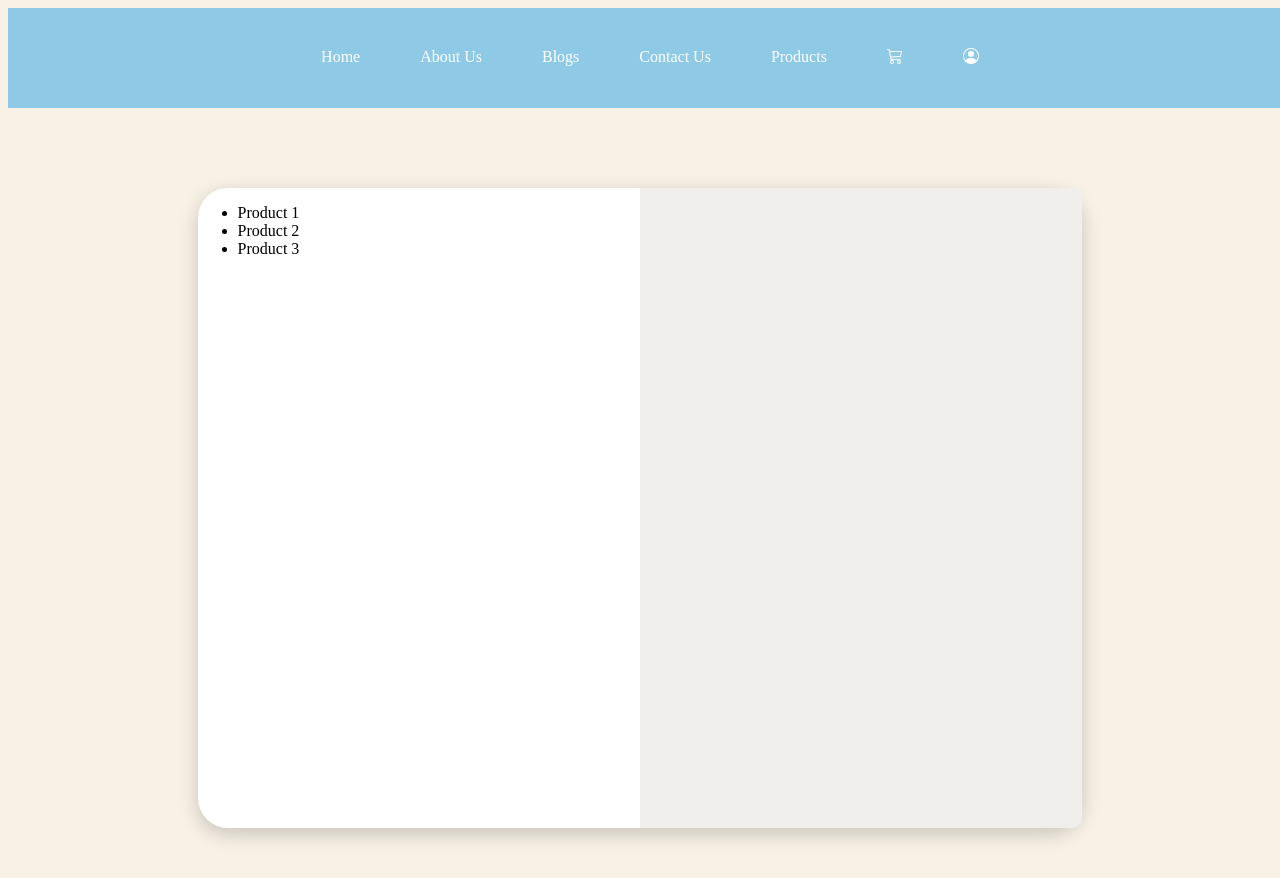
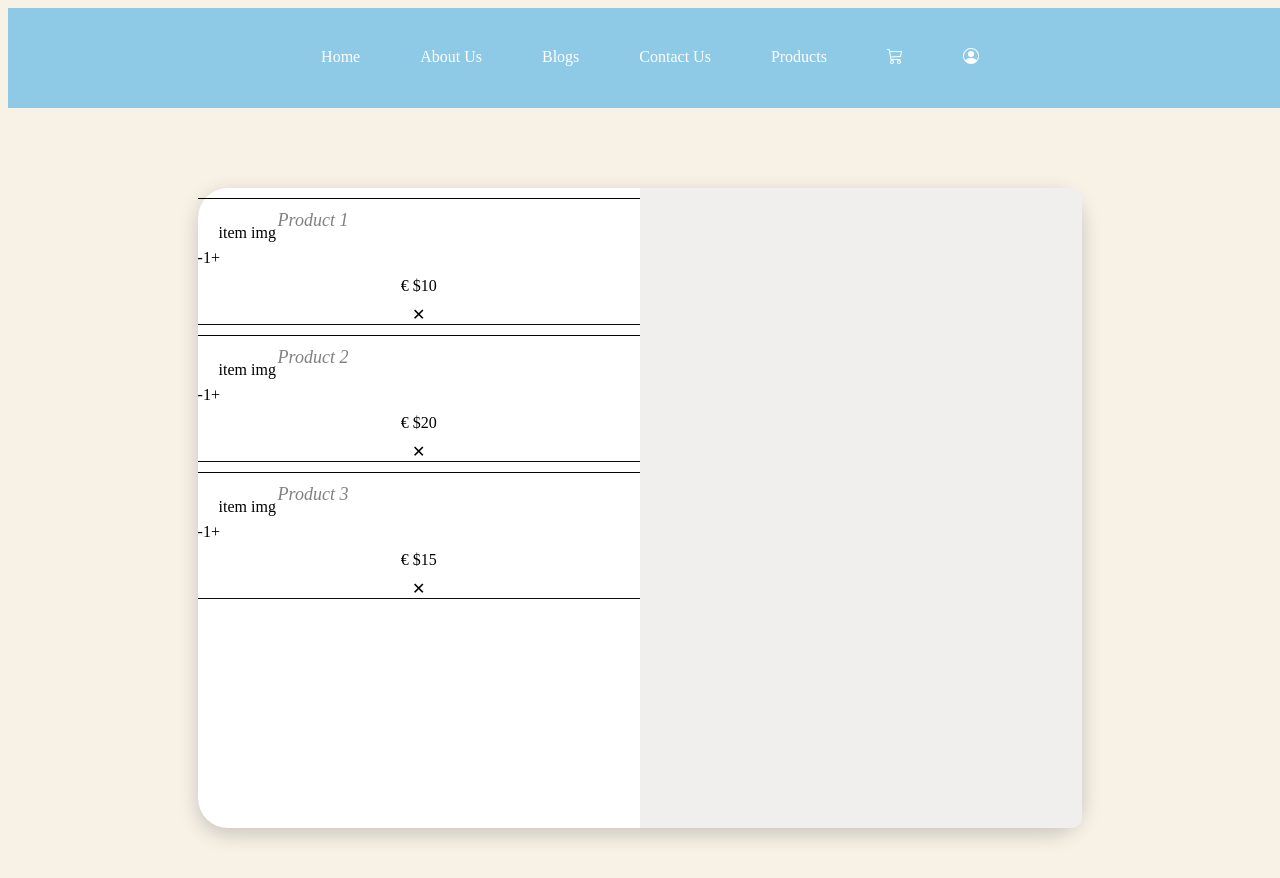
Before and after one commit to zubedafatima/BeesWax-Packaging, a React (Create React App) app in the folder react-beeswax/: page /cart in a window 1280 px wide. Shown: the top 878 px of the page. Built offline with nearby package versions, Linux system fonts and the light colour scheme.

Commit message:
cart updated

```diff
--- a/react-beeswax/src/components/cart.js
+++ b/react-beeswax/src/components/cart.js
@@ -49,11 +49,28 @@ export function Cart({ prop }) {
           <div className="left-container">
             <div className="top-div"></div>
             <div className="bottom-div">
-              <ul>
-                {items.map((item) => (
-                  <li key={item.id}>{item.name}</li> // Render each item
-                ))}
-              </ul>
+              {items.map((item) => (
+                <div className="item">
+                  <p>item img</p>
+                  <div className="item-name">
+                    <ul className="itemname">
+                      <li className="list" style={{ color: "grey" }}>
+                        {item.name}
+                      </li>
+                    </ul>
+                  </div>
+                  <div className="incrementer">
+                    <a href="/cart">-</a>
+                    <a href="/cart" class="border">
+                      1
+                    </a>
+                    <a href="/cart">+</a>
+                  </div>
+                  <div className="price">
+                    &euro; {item.price} <span class="close">&#10005;</span>
+                  </div>
+                </div>
+              ))}
             </div>
           </div>
           <div className="right-container"></div>
--- a/react-beeswax/src/components/navbar.js
+++ b/react-beeswax/src/components/navbar.js
@@ -1,5 +1,5 @@
 import "../styles/navbarStyle.css";
-import { Link, Routes, Route, useNavigate } from "react-router-dom";
+import { Link, Routes, Route } from "react-router-dom";
 import { Home } from "./home.js";
 import { Cart } from "./cart.js";
 import { About } from "./about.js";
@@ -7,7 +7,6 @@ import { Contact } from "./contact.js";
 import { Profile } from "./profile.js";
 import { Blogs } from "./blogs.js";
 import { Products } from "./products.js";
-import { useState, useEffect } from "react";
 
 export function Navbar() {
   return (
--- a/react-beeswax/src/components/products.js
+++ b/react-beeswax/src/components/products.js
@@ -1,7 +1,7 @@
 import { useState, useEffect } from "react";
 import productData from "../productItems.json";
 import bee from "../images/bees.jpg";
-import { Link, useNavigate } from "react-router-dom";
+import { useNavigate } from "react-router-dom";
 
 import "../styles/productStyle.css";
 export function Products() {
```
